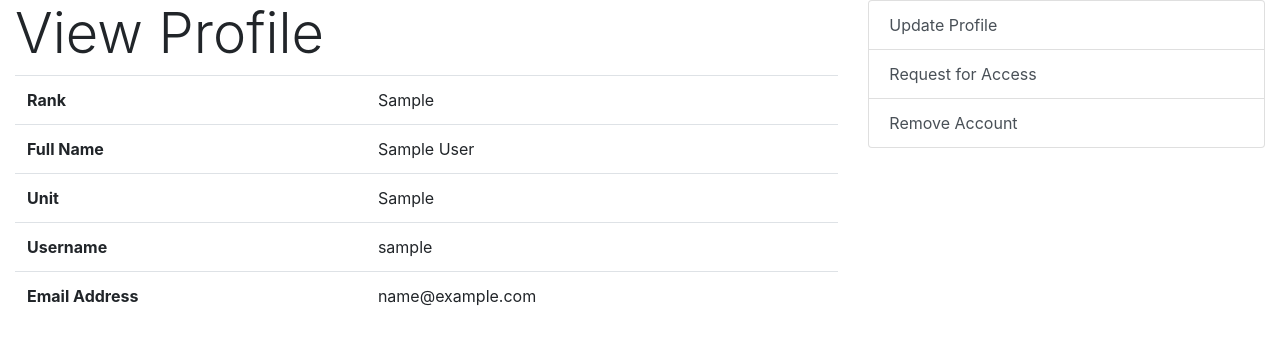
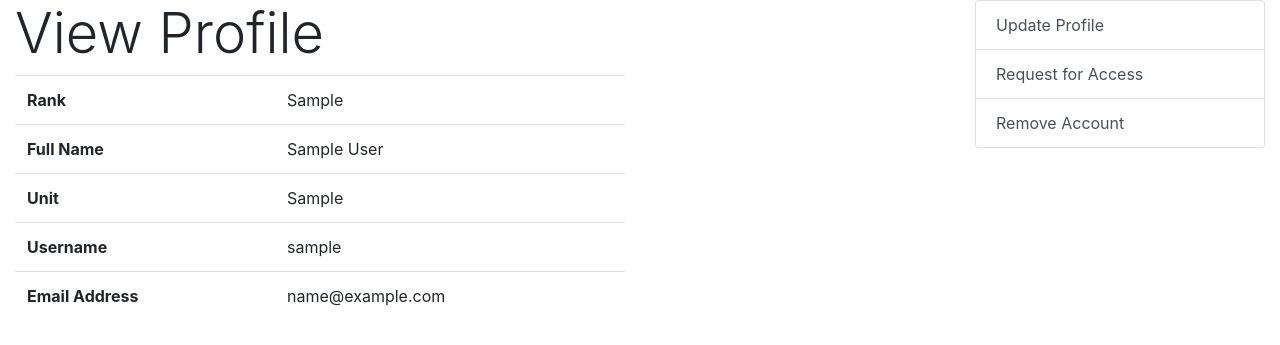
Before and after one commit to jerryarciaga/TheHRClerk, a Django app: page /accounts/profile/ in a window 1280 px wide. Shown: the part 56-401 px from the top of the page. Run offline with Django 3.2, Linux system fonts and the light colour scheme; a user stored in the database is signed in; tables that the repository leaves empty hold one stand-in row (values such as "Sample post"); parts of the project's set-up code (start-up, migrations or seed data) failed here and were passed over; some libraries are stand-ins or nearby versions.

Commit message:
Added space between profile info and profile options

```diff
--- a/templates/accounts/profile.html
+++ b/templates/accounts/profile.html
@@ -11,7 +11,7 @@
 {% block content %}
 
 <div class="row">
-    <div class="col-8">
+    <div class="col-6">
         <h1 class="lead display-4">View Profile</h1>
         <table class="table">
             <tbody>
@@ -38,7 +38,8 @@
             </tbody>
         </table>
     </div>
-    <div class="col">
+    <div class="col"></div>
+    <div class="col-3">
         <div class="list-group">
             <a href="#" class="list-group-item list-group-item-action">Update Profile</a>
             <a href="#" class="list-group-item list-group-item-action">Request for Access</a>
```
